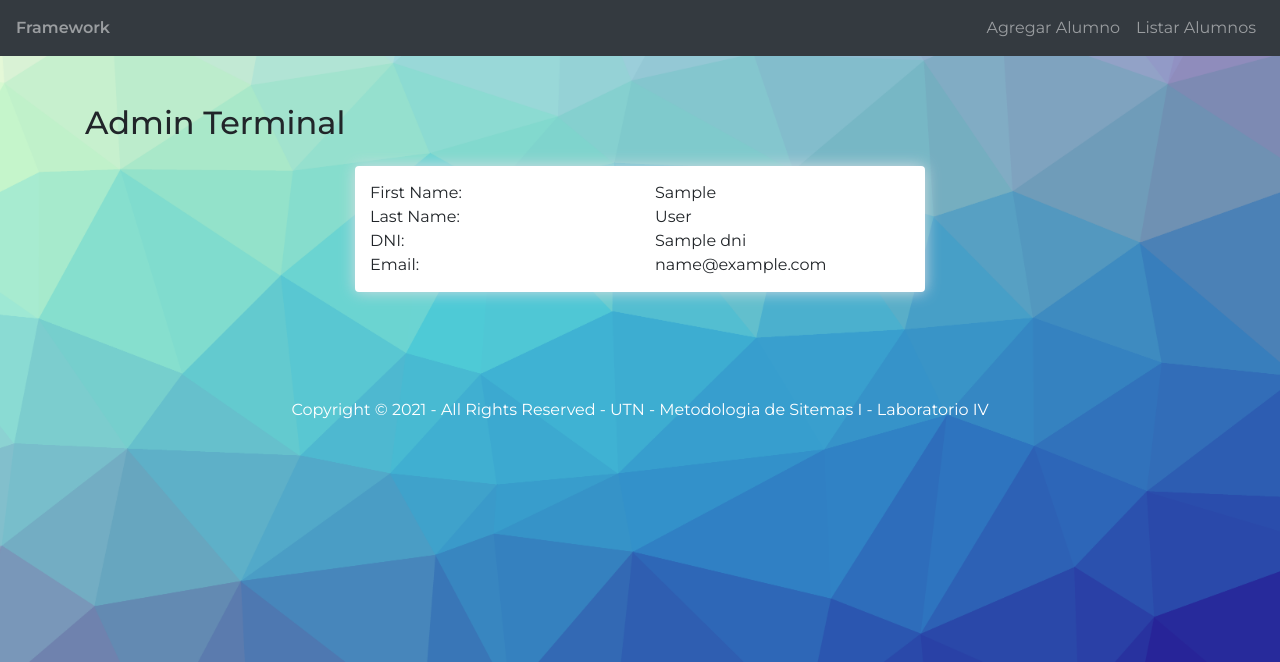
After one commit to NicolasGonza27/TPFinalLabIV2021, a PHP site: template Views/admin-home.php in a window 1280 px wide. The commit adds this page. Shown: the top 662 px of the page. Run offline with PHP 8.4, Linux system fonts and the light colour scheme; the template is opened without the code that fills it: most values are stand-ins (such as "Sample title", 1, 10 or a date in 2020); some libraries are stand-ins or nearby versions.

Commit message:
login de admin

```diff
--- /dev/null
+++ b/Views/admin-home.php
@@ -0,0 +1,35 @@
+<?php
+    require_once('nav.php');
+?>
+<main class="py-5">
+    <section id="listado" class="mb-5">
+        <div class="container">
+            <h2 class="mb-4">Admin Terminal</h2>
+
+            <div class="row">
+                <div class="col-lg-12">
+                    <div class="row justify-content-center">
+                        <div class="col-lg-6 white-box">
+                            <div class="row">
+                                <span class="col-lg-6">First Name:</span>
+                                <span class="col-lg-6"><?= $admin->getFirstName() ?></span>
+                            </div>
+                            <div class="row">
+                                <span class="col-lg-6">Last Name:</span>
+                                <span class="col-lg-6"><?= $admin->getLastName() ?></span>
+                            </div>
+                            <div class="row">
+                                <span class="col-lg-6">DNI:</span>
+                                <span class="col-lg-6"><?= $admin->getDni() ?></span>
+                            </div>
+                            <div class="row">
+                                <span class="col-lg-6">Email:</span>
+                                <span class="col-lg-6"><?= $admin->getEmail() ?></span>
+                            </div>
+                        </div>
+                    </div>
+                </div>
+            </div>
+        </div>
+    </section>
+</main>
--- a/Views/home.php
+++ b/Views/home.php
@@ -12,7 +12,7 @@
                                    </div>
                               </div>
                          </div>
-                         <div class="row justify-content-end">
+                         <div class="row justify-content-between">
                               <button id="button_login_admin" type="button" class="btn btn-dark d-block mr-3">Login as Admin</button>
                               <button type="submit" class="btn btn-dark d-block">Login</button>
                          </div>
@@ -21,7 +21,7 @@
 
                <div id="admin_login" class="hidden">
                     <h2 class="mb-4">Admin Login</h2>
-                    <form action="<?php echo FRONT_ROOT ?>Student/checkStudentEmail" method="post" class="bg-light-alpha p-5">
+                    <form action="<?php echo FRONT_ROOT ?>Admin/checkAdminLogin" method="post" class="bg-light-alpha p-5">
                          <div class="row">
                               <div class="col-lg-4">
                                    <div class="form-group">
@@ -36,7 +36,7 @@
                                    </div>
                               </div>
                          </div>
-                         <div class="row justify-content-end">
+                         <div class="row justify-content-between">
                               <button id="button_login_student" type="button" class="btn btn-dark d-block mr-3">Login as Student</button>
                               <button type="submit" class="btn btn-dark d-block">Login</button>
                          </div>
```
Also changed, not shown: Controllers/AdminController.php (added, +50 -0 lines).
